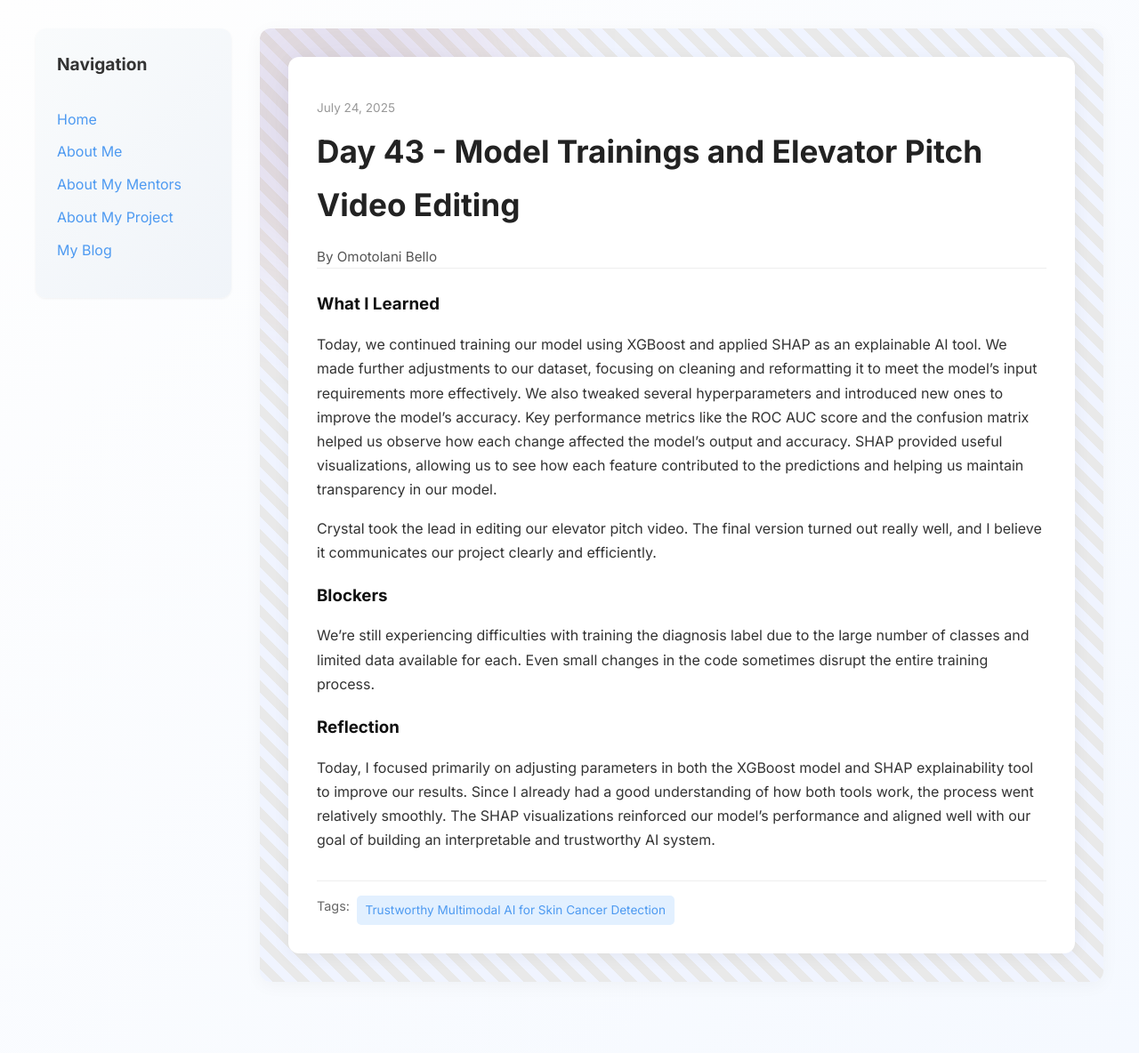
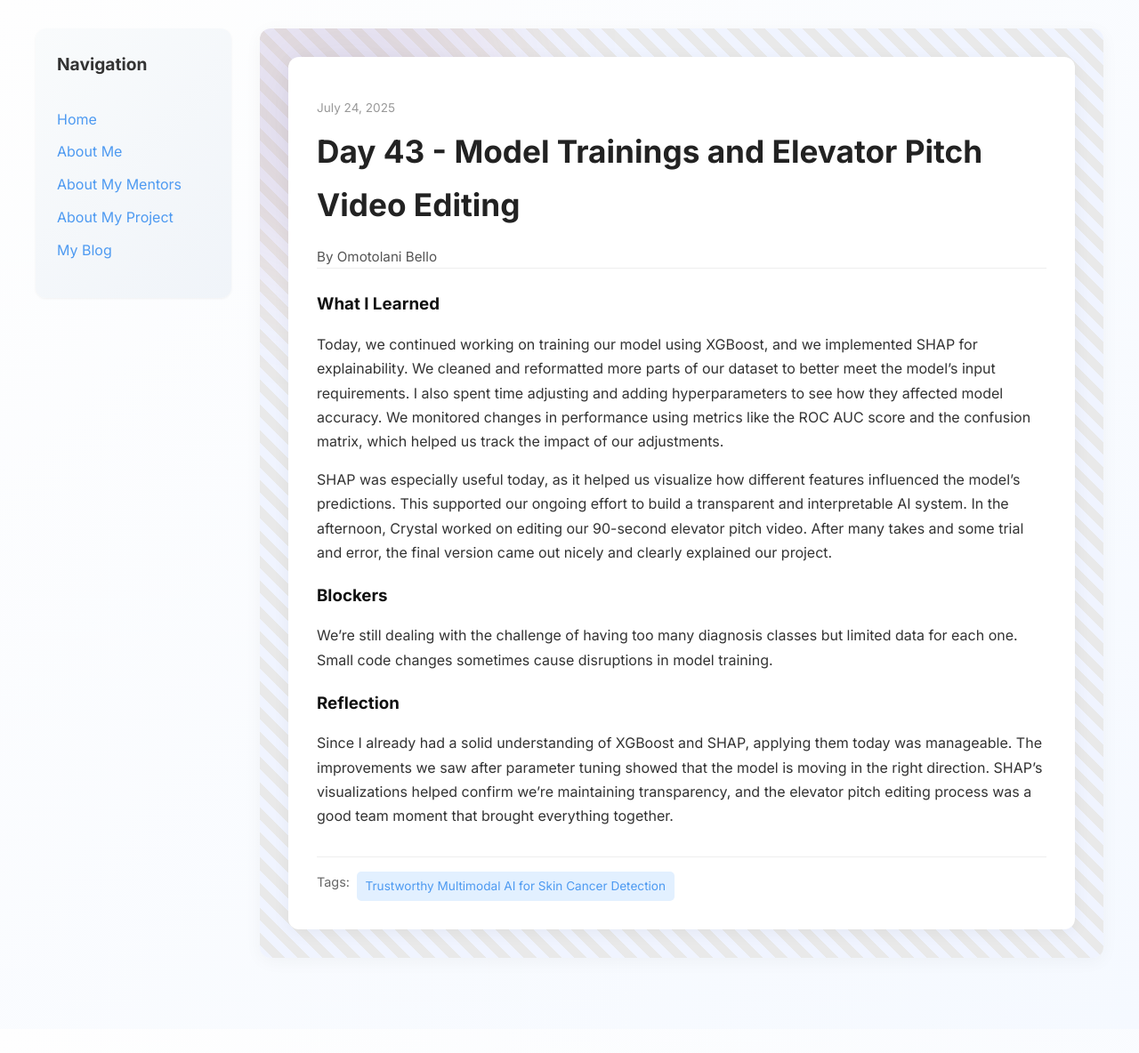
Before and after one commit to TolaniBello/TolaniBello.github.io, a Jekyll site: the page built from _posts/2025-07-24-day-43.md, in a window 1280 px wide. Shown: the whole page at 89% size. Built offline with Jekyll 4.4.1, drawn with Linux system fonts in a browser that asks for light colours; after the commit the page ends 1157 px from its top, so only the background shows below that.

Commit message:
Update 2025-07-24-day-43.md

```diff
--- a/_posts/2025-07-24-day-43.md
+++ b/_posts/2025-07-24-day-43.md
@@ -7,13 +7,13 @@ permalink: /day43.html
 tags: ["Trustworthy Multimodal AI for Skin Cancer Detection"]
 
 what_i_learned: |
-  Today, we continued training our model using XGBoost and applied SHAP as an explainable AI tool. We made further adjustments to our dataset, focusing on cleaning and reformatting it to meet the model's input requirements more effectively. We also tweaked several hyperparameters and introduced new ones to improve the model’s accuracy. Key performance metrics like the ROC AUC score and the confusion matrix helped us observe how each change affected the model's output and accuracy. SHAP provided useful visualizations, allowing us to see how each feature contributed to the predictions and helping us maintain transparency in our model.
+  Today, we continued working on training our model using XGBoost, and we implemented SHAP for explainability. We cleaned and reformatted more parts of our dataset to better meet the model’s input requirements. I also spent time adjusting and adding hyperparameters to see how they affected model accuracy. We monitored changes in performance using metrics like the ROC AUC score and the confusion matrix, which helped us track the impact of our adjustments.
 
-  Crystal took the lead in editing our elevator pitch video. The final version turned out really well, and I believe it communicates our project clearly and efficiently.
+  SHAP was especially useful today, as it helped us visualize how different features influenced the model’s predictions. This supported our ongoing effort to build a transparent and interpretable AI system. In the afternoon, Crystal worked on editing our 90-second elevator pitch video. After many takes and some trial and error, the final version came out nicely and clearly explained our project.
 
 blockers: |
-  We’re still experiencing difficulties with training the diagnosis label due to the large number of classes and limited data available for each. Even small changes in the code sometimes disrupt the entire training process.
+  We’re still dealing with the challenge of having too many diagnosis classes but limited data for each one. Small code changes sometimes cause disruptions in model training.
 
 reflection: |
-  Today, I focused primarily on adjusting parameters in both the XGBoost model and SHAP explainability tool to improve our results. Since I already had a good understanding of how both tools work, the process went relatively smoothly. The SHAP visualizations reinforced our model’s performance and aligned well with our goal of building an interpretable and trustworthy AI system.
+  Since I already had a solid understanding of XGBoost and SHAP, applying them today was manageable. The improvements we saw after parameter tuning showed that the model is moving in the right direction. SHAP’s visualizations helped confirm we’re maintaining transparency, and the elevator pitch editing process was a good team moment that brought everything together.
 ---
```
